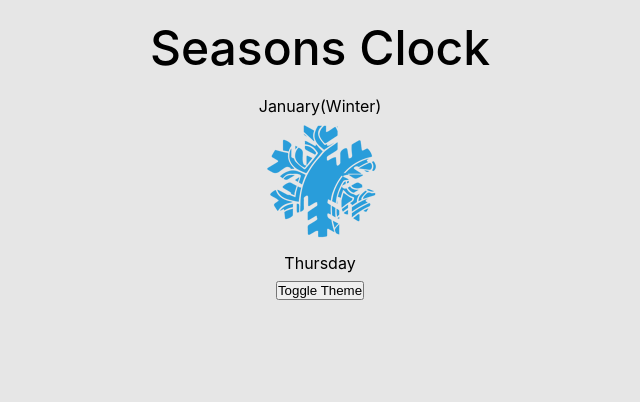
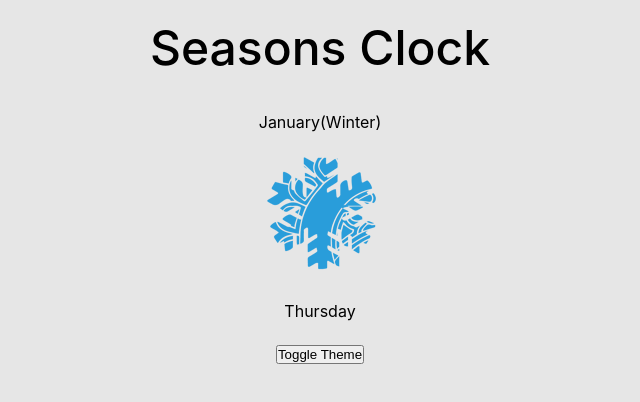
Before and after one commit to Dor-J/season-clock-angular, an Angular app: page / in a window 1280 px wide. Shown: the top 402 px of the page, without its empty margins (320-960 px from the left). Built offline with nearby package versions, Linux system fonts and the light colour scheme.

Commit message:
Add classes for dark theme and classes for each season

```diff
--- a/src/app/app.component.scss
+++ b/src/app/app.component.scss
@@ -1,7 +1,15 @@
+@use "sass:color";
+
+$bright-blue: #299dda;
+$bright-green: #67af48;
+$bright-yellow: #fdc429;
+$dark-purple: #434fa0;
+
 :host {
   --bright-blue: #299dda;
-  --bright-blue1: #01008c;
-  --bright-blue-1: #aed8e6;
+  --bright-green: #67af48;
+  --bright-yellow: #fdc429;
+  --dark-purple: #434fa0;
 
   --clr-black: #000;
   --clr-white: #fff;
@@ -21,6 +29,7 @@ main {
   flex-direction: column;
   justify-content: center;
   align-items: center;
+  gap: 1em;
   padding: 1em;
 
   header {
@@ -39,6 +48,44 @@ main {
     flex-direction: column;
     justify-content: center;
     align-items: center;
+    gap: 1em;
     padding: 0.5em;
+
+    color: var(--clr-black);
+
+    &.winter {
+      background: color.adjust($color: $bright-blue, $lightness: 20%);
+      &.dark {
+        background: color.adjust($color: $bright-blue, $lightness: -20%);
+      }
+    }
+
+    &.summer {
+      background-color: color.adjust($color: $bright-yellow, $lightness: -20%);
+      &.dark {
+        background-color: color.adjust(
+          $color: $bright-yellow,
+          $lightness: -20%
+        );
+      }
+    }
+
+    &.autumn {
+      background-color: color.adjust($color: $dark-purple, $lightness: 20%);
+      &.dark {
+        background-color: color.adjust($color: $dark-purple, $lightness: -20%);
+      }
+    }
+
+    &.spring {
+      background-color: color.adjust($color: $bright-green, $lightness: 20%);
+      &.dark {
+        background-color: color.adjust($color: $bright-green, $lightness: -20%);
+      }
+    }
+
+    &.dark {
+      color: var(--clr-white);
+    }
   }
 }
```
